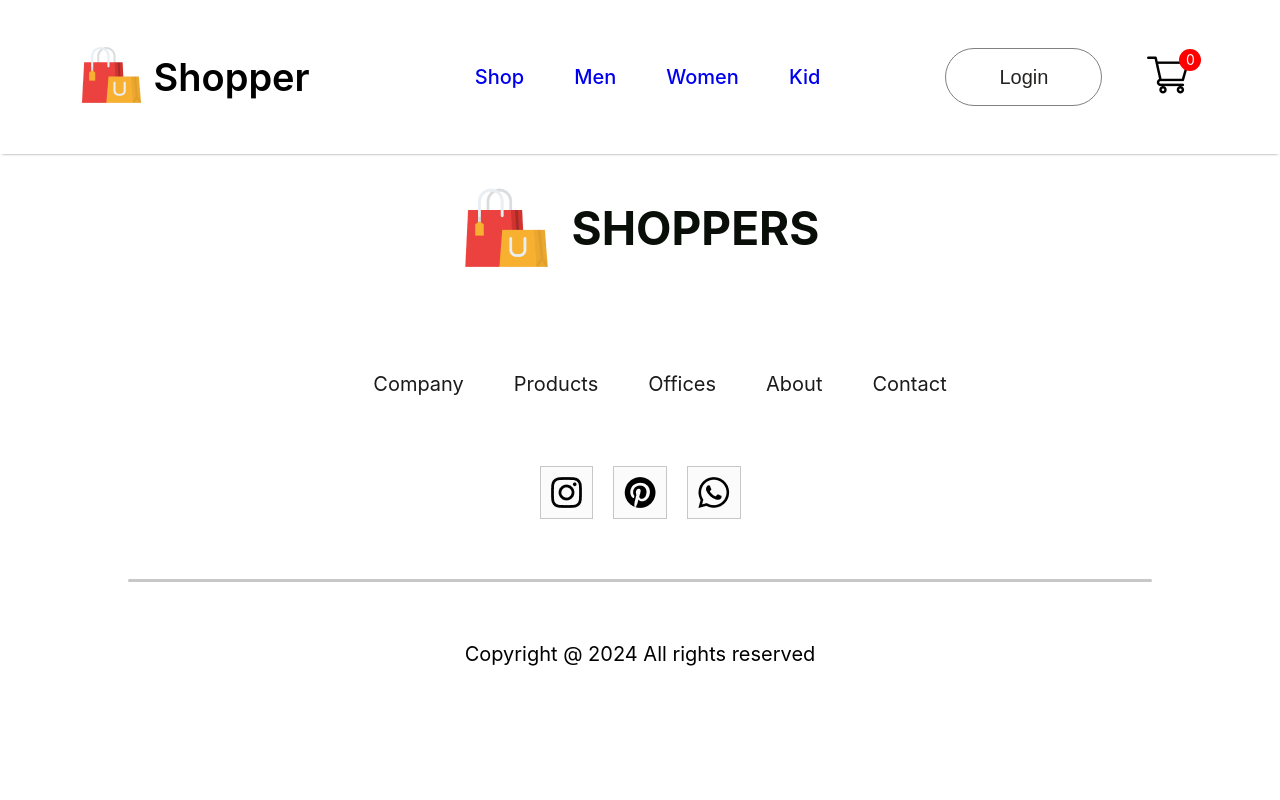
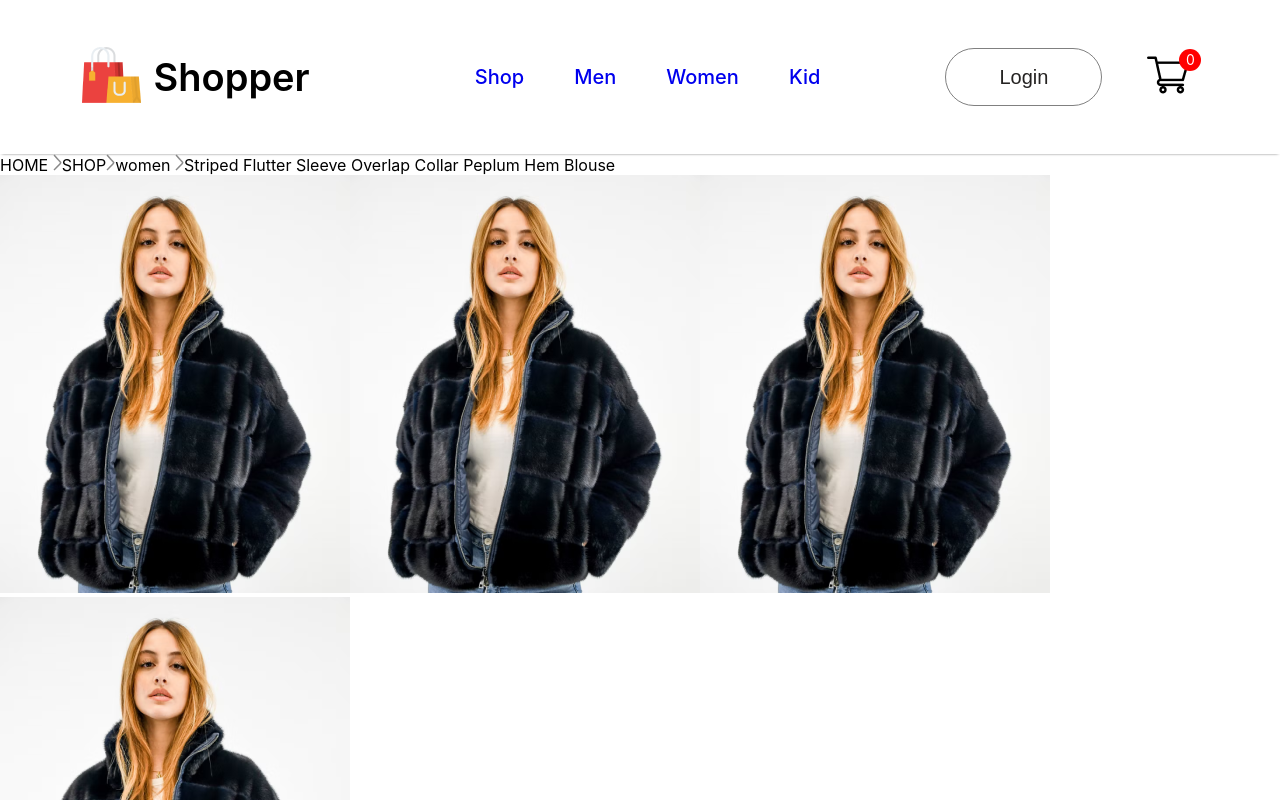
Before and after one commit to RishabhPariharGit/React-Project, a React (Create React App) app in the folder frontend/: page /product/1 in a window 1280 px wide. Shown: the top 800 px of the page. Built offline with nearby package versions, Linux system fonts and the light colour scheme.

Commit message:
wrapped product id in Product Route

```diff
--- a/frontend/src/App.js
+++ b/frontend/src/App.js
@@ -23,8 +23,9 @@
             <Route path="/mens" element={<ShopCategory banner ={men_banner} category="men" />} />
             <Route path="/womens" element={<ShopCategory banner ={women_banner} category="women" />} />
             <Route path="/kids" element={<ShopCategory banner ={kid_banner} category="kid" />} />
-            <Route path="/product" element={< Product />} />
+            <Route path="/product" element={< Product />} >
             <Route path=":productId" element={< Product />} />
+            </Route>
             <Route path="/cart" element={<Cart />} />
             <Route path="/login" element={<LoginSignup />} />
 
```
Also changed, not shown: frontend/src/Pages/Product.jsx (+5 -3 lines).
